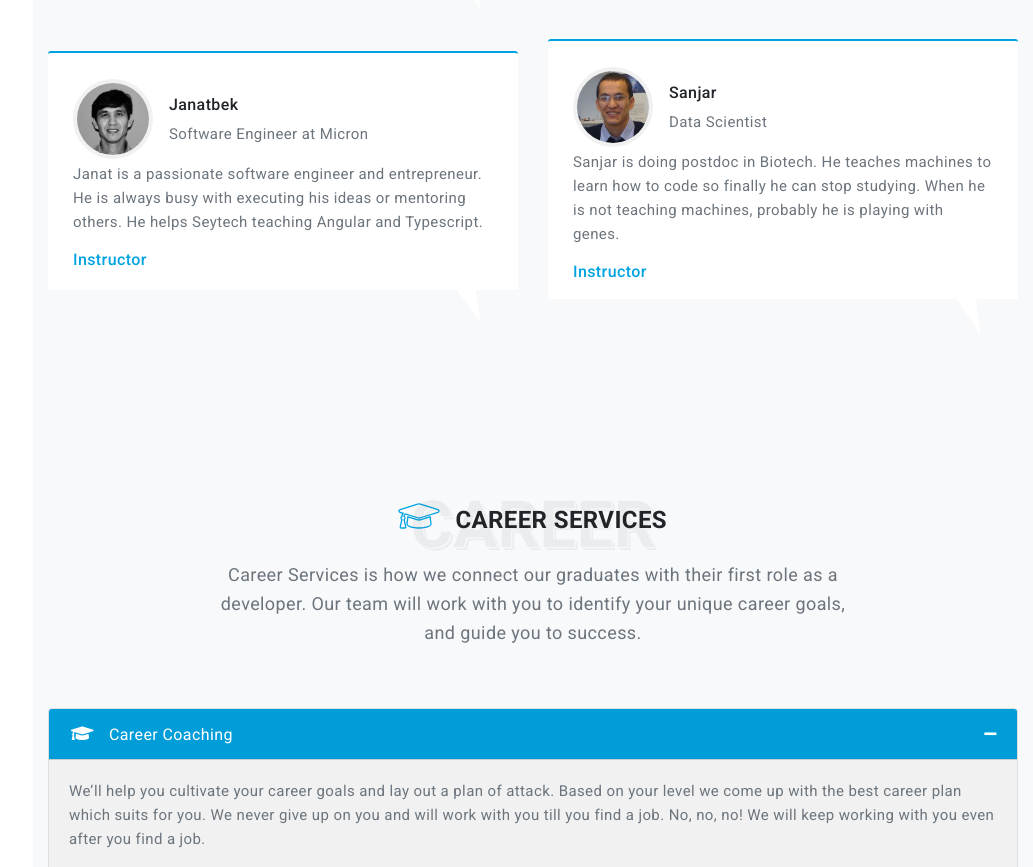
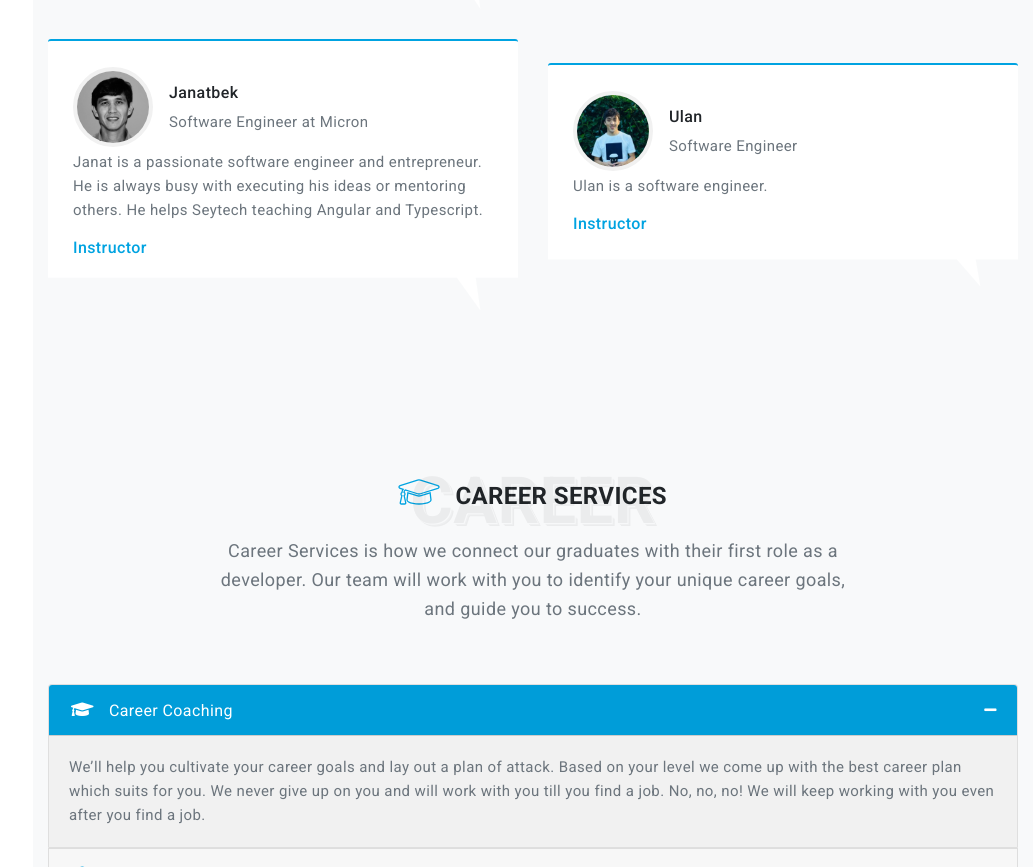
Before and after one commit to maratgaip/seytech-dashboard, a plain HTML site: page index.html in a window 1280 px wide. Shown: the part 3906-4773 px from the top of the page, without its empty margins (247-1280 px from the left). Drawn offline with Linux system fonts and the light colour scheme.

Commit message:
ulan added

```diff
--- a/index.html
+++ b/index.html
@@ -545,17 +545,16 @@
                             		                            	<div class="">
                             			                                <div class="float-left mr-3">
                             			                                    <div class="client-img">
-                            			                                        <img src="./images/users/sanjar.jpeg" alt="" class="img-fluid rounded-circle">
+                            			                                        <img src="./images/users/ulan.jpeg" alt="" class="img-fluid rounded-circle">
                             			                                    </div>
                             			                                </div>
                             			                                <div class="clients-name text-left pt-3">
-                            			                                    <h6 class="position-relative">Sanjar</h6>
-                            			                                    <p class="text-muted">Data Scientist</p>
+                            			                                    <h6 class="position-relative">Ulan</h6>
+                            			                                    <p class="text-muted">Software Engineer</p>
                             			                                </div>
                             			                            </div>
                             		                                <p class="text-muted">
-                            		                                    Sanjar is doing postdoc in Biotech. He teaches machines to learn how to code so finally he can stop studying.
-                            		                                    When he is not teaching machines, probably he is playing with genes.
+                            		                                    Ulan is a software engineer.
                             		                                </p>
                             		                                <h4>Instructor</h4>
                             		                            </div>
```
Also changed, not shown: images/users/ulan.jpeg (added).
